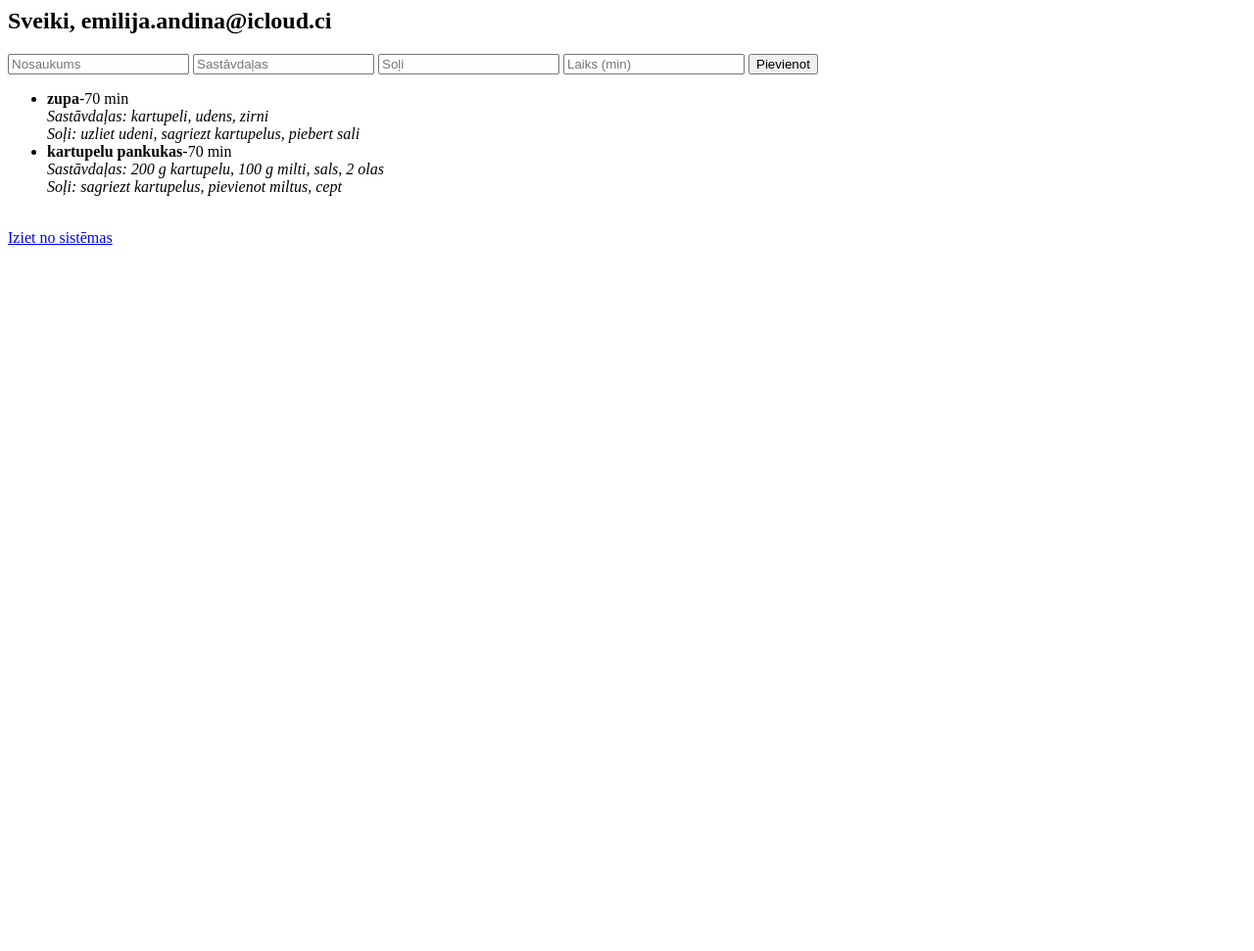
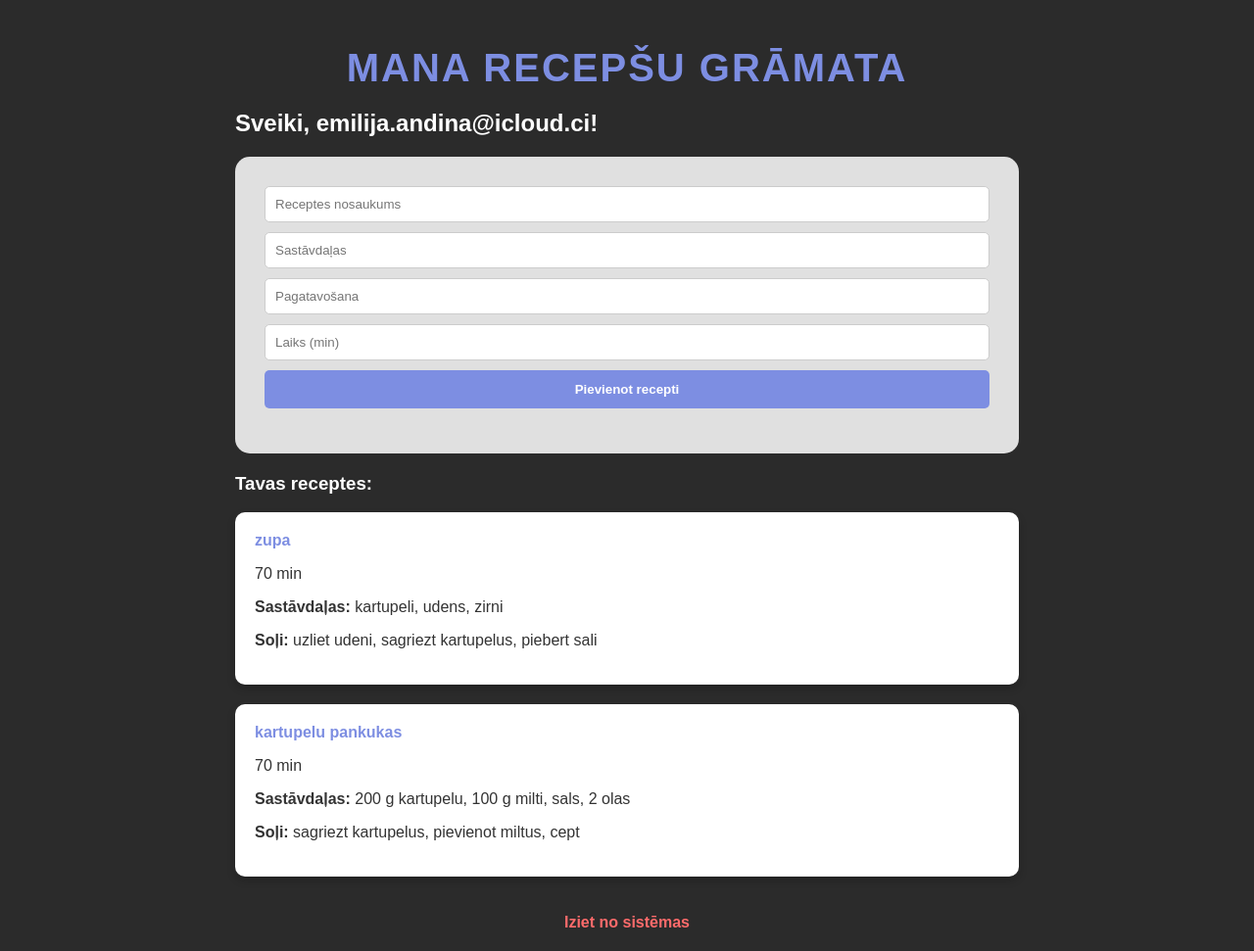
Before and after one commit to emilijaandina/Programm-anas-projekts, a Flask app: page / in a window 1280 px wide. Shown: the whole page at 98% size. Before the commit the page ends 250 px from the top, so only its background shows below. Run offline with Flask 3, Linux system fonts and the light colour scheme; a user stored in the database is signed in; data comes from the database, SQL or seed files in the repository; both versions use the stored data as it was after the commit.

Commit message:
pabeigts

```diff
--- /dev/null
+++ b/static/style.css
@@ -0,0 +1,18 @@
+body {
+     background-color: #2b2b2b;
+     font-family: sans-serif;
+     display: flex;
+     flex-direction: column;
+     align-items: center; color: white; margin: 0; padding: 20px; }
+     .form-container,
+     .home-wrapper { width: 100%; max-width: 800px; }
+     .add-recipe-section,
+     .form-container { background-color: #e0e0e0; padding: 30px; border-radius: 15px; color: black; text-align: center; margin-bottom: 20px; }
+     .my-input { width: 100%; padding: 10px; margin-bottom: 10px; border-radius: 5px; border: 1px solid #ccc; box-sizing: border-box; }
+     .submit-btn { background-color: #7d8ee2; color: white; border: none; padding: 12px; width: 100%; border-radius: 5px; cursor: pointer; font-weight: bold; }
+     .recipes-container { width: 100%; }
+     .recipe-card { background-color: white; color: #333; padding: 20px; border-radius: 10px; margin-bottom: 20px; box-shadow: 0 4px 8px rgba(0,0,0,0.2); width: 100%; box-sizing: border-box; display: block; }
+     .recipe-card h4 { margin: 0 0 10px 0; color: #7d8ee2; }
+     .logout-link { color: #ff6b6b; text-decoration: none; font-weight: bold; }
+     .main-title { text-align: center; font-size: 2.5rem; color: #7d8ee2; margin-bottom: 20px; text-transform: uppercase; letter-spacing: 2px; }
+     .site-description { color: #666; font-size: 1.2rem; line-height: 1.5; margin-bottom: 25px; padding: 0 10px; font-style: italic;}
--- a/templates/home.html
+++ b/templates/home.html
@@ -1,18 +1,27 @@
-<h2>Sveiki, {{ user }}</h2>
-
-<form method="POST" action="/add">
-  <input name="title" placeholder="Nosaukums">
-  <input name="ingredients" placeholder="Sastāvdaļas">
-  <input name="steps" placeholder="Soļi">
-  <input name="time" placeholder="Laiks (min)">
-  <button type="submit">Pievienot</button>
-</form>
-
-<ul>
-  {% for r in recipes %}
-    <li><strong>{{ r["title"] }}</strong>-{{ r['time'] }} min<br><i>Sastāvdaļas: {{ r['ingredients'] }}</i></br><i>Soļi: {{ r['steps'] }}</i></li>
-  {% endfor %}
-</ul>
-
-<br>
-<a href="/logout">Iziet no sistēmas</a>
+<link rel="stylesheet" href="{{ url_for('static', filename='style.css') }}">
+<div class="home-wrapper">
+    <h1 class="main-title">Mana Recepšu Grāmata</h1>
+    <h2>Sveiki, {{ user }}!</h2>
+    <div class="add-recipe-section">
+        <form method="POST" action="/add">
+            <input name="title" placeholder="Receptes nosaukums" class="my-input">
+            <input name="ingredients" placeholder="Sastāvdaļas" class="my-input">
+            <input name="steps" placeholder="Pagatavošana" class="my-input">
+            <input name="time" placeholder="Laiks (min)" class="my-input">
+            <button type="submit" class="submit-btn">Pievienot recepti</button>
+        </form>
+    </div>
+    <div class="recipes-container">
+        <h3>Tavas receptes:</h3>
+        {% for r in recipes %}
+        <div class="recipe-card">
+            <h4>{{ r["title"] }}</h4>
+            <p> {{ r['time'] }} min</p>
+            <p><strong>Sastāvdaļas:</strong> {{ r['ingredients'] }}</p>
+            <p><strong>Soļi:</strong> {{ r['steps'] }}</p> </div>
+        </div>
+        {% endfor %}
+    </div>
+    <br>
+    <a href="/logout" class="logout-link">Iziet no sistēmas</a>
+</div>
```
Also changed, not shown: templates/login.html (+10 -9 lines), templates/register.html (+11 -9 lines), datubaze.db.
